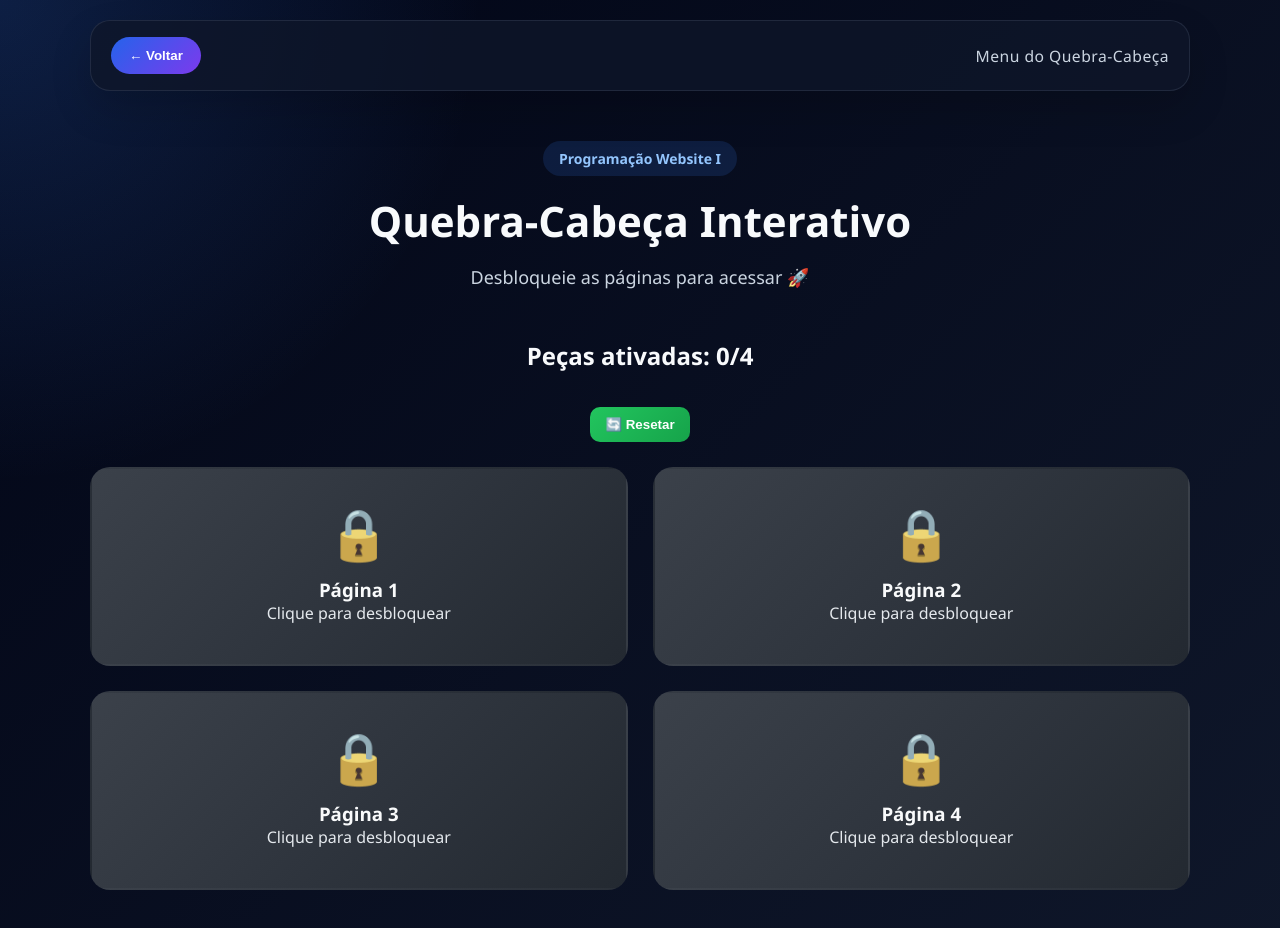
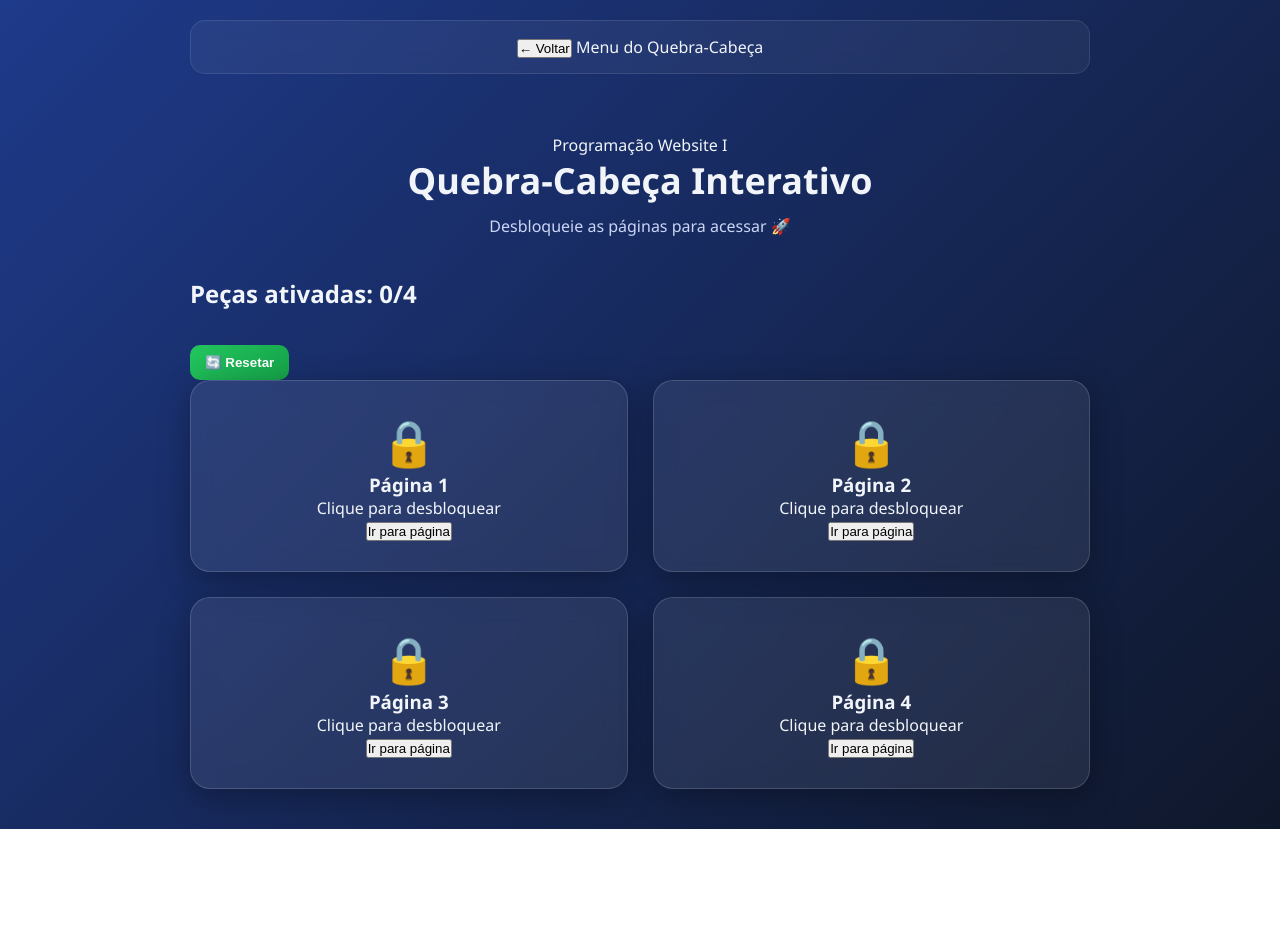
Before and after one commit to murilo167/Melhoria-do-projeto, a plain HTML site: page index.html in a window 1280 px wide. After the commit the page ends 829 px from the top, so only its background shows below. Drawn offline with Linux system fonts and the light colour scheme.

Commit message:
add projeto

```diff
--- a/css/aula.css
+++ b/css/aula.css
@@ -42,7 +42,7 @@ body {
   transition: transform 0.2s ease;
 }
 
-..back-button:hover {
+.back-button:hover {
   transform: translateY(-1px);
 }
 
--- a/css/style.css
+++ b/css/style.css
@@ -8,94 +8,46 @@
 /* BODY */
 body {
   min-height: 100vh;
-  font-family: "Segoe UI", Tahoma, Geneva, Verdana, sans-serif;
-  background: radial-gradient(circle at top left, #1d4ed8, rgba(59, 130, 246, 0.20) 0%, transparent 30%), linear-gradient(135deg, #020617, #0f172a);
-  color: #f8fafc;
+  font-family: "Segoe UI", sans-serif;
+  background: linear-gradient(135deg, #1e3a8a, #0f172a);
+  color: #f1f5f9;
 }
 
-/* TOPBAR */
+/* TOPO */
 .topbar {
-  display: flex;
-  align-items: center;
-  justify-content: space-between;
-  gap: 14px;
   width: 90%;
-  max-width: 1100px;
-  margin: 20px auto 0;
-  padding: 16px 20px;
-  border-radius: 20px;
-  background: rgba(15, 23, 42, 0.78);
-  border: 1px solid rgba(148, 163, 184, 0.15);
-  box-shadow: 0 18px 40px rgba(0, 0, 0, 0.16);
-}
+  max-width: 900px;
+  margin: 20px auto;
+  padding: 15px;
+  text-align: center;
 
-.back-button {
-  display: inline-flex;
-  align-items: center;
-  justify-content: center;
-  gap: 8px;
-  padding: 11px 18px;
-  border: none;
-  border-radius: 999px;
-  background: linear-gradient(135deg, #2563eb, #7c3aed);
-  color: #ffffff;
-  font-weight: 700;
-  cursor: pointer;
-  transition: transform 0.2s ease, box-shadow 0.2s ease;
-}
-
-.back-button:hover {
-  transform: translateY(-1px);
-  box-shadow: 0 10px 22px rgba(37, 99, 235, 0.35);
-}
-
-.page-title {
-  font-size: 0.98rem;
-  color: #cbd5e1;
-  letter-spacing: 0.03em;
+  background: rgba(255, 255, 255, 0.05);
+  backdrop-filter: blur(10px);
+  border-radius: 15px;
+  border: 1px solid rgba(255,255,255,0.1);
 }
 
 /* CONTAINER */
 .container {
   width: 90%;
-  max-width: 1100px;
-  margin: 0 auto;
-  padding: 50px 0 80px;
+  max-width: 900px;
+  margin: auto;
+  padding: 40px 0;
 }
 
 /* HERO */
 .hero {
   text-align: center;
-  margin-bottom: 50px;
-}
-
-.tag {
-  display: inline-block;
-  padding: 8px 16px;
-  margin-bottom: 16px;
-  border-radius: 999px;
-  background-color: rgba(59, 130, 246, 0.15);
-  color: #93c5fd;
-  font-size: 14px;
-  font-weight: bold;
+  margin-bottom: 40px;
 }
 
 .hero h1 {
-  font-size: 42px;
-  margin-bottom: 16px;
+  font-size: 36px;
+  margin-bottom: 10px;
 }
 
 .descricao {
-  max-width: 650px;
-  margin: 0 auto;
-  color: #cbd5e1;
-  font-size: 18px;
-}
-
-/* CONTADOR */
-.contador-box {
-  text-align: center;
-  margin-bottom: 25px;
+  color: #cbd5f5;
 }
 
 /* GRID */
@@ -105,97 +57,48 @@ body {
   gap: 25px;
 }
 
-/* PEÇA */
+/* PEÇA (EFEITO VIDRO) */
 .peca {
   padding: 30px;
   border-radius: 20px;
   text-align: center;
   cursor: pointer;
   transition: 0.3s;
-  background: #334155;
-  border: 2px solid transparent;
+
+  background: rgba(255, 255, 255, 0.08);
+  backdrop-filter: blur(12px);
+  border: 1px solid rgba(255,255,255,0.15);
+
+  box-shadow: 0 8px 32px rgba(0,0,0,0.3);
 }
 
 /* HOVER */
 .peca:hover {
-  transform: scale(1.05);
-}
-
-/* BLOQUEADA */
-.bloqueada {
-  background: linear-gradient(135deg, #374151, #1f2937);
-  filter: grayscale(40%);
+  transform: translateY(-5px) scale(1.03);
+  background: rgba(255, 255, 255, 0.12);
 }
 
 /* ATIVA */
-.ativa {
-  filter: none;
-  transform: scale(1.03);
-  box-shadow: 0 15px 40px rgba(0,0,0,0.4);
-}
-
-/* CORES BONITAS */
-.peca:nth-child(1).ativa {
-  background: linear-gradient(135deg, #22c55e, #16a34a);
-}
-
-.peca:nth-child(2).ativa {
-  background: linear-gradient(135deg, #3b82f6, #2563eb);
-}
-
-.peca:nth-child(3).ativa {
-  background: linear-gradient(135deg, #f59e0b, #d97706);
-}
-
-.peca:nth-child(4).ativa {
-  background: linear-gradient(135deg, #ef4444, #dc2626);
+.peca.ativa {
+  background: rgba(34, 197, 94, 0.25);
+  border: 1px solid rgba(34,197,94,0.6);
+  box-shadow: 0 0 25px rgba(34,197,94,0.6);
 }
 
 /* ÍCONE */
 .icone {
-  font-size: 50px;
-  display: block;
+  font-size: 45px;
   margin-bottom: 10px;
 }
 
 /* TEXTO */
 .texto {
-  margin-bottom: 10px;
-  color: #e2e8f0;
-}
-
-/* BOTÃO */
-.btn-abrir {
-  margin-top: 15px;
-  padding: 10px 15px;
-  border: none;
-  border-radius: 10px;
-  background: linear-gradient(135deg, #2563eb, #7c3aed);
-  color: white;
-  font-weight: bold;
-  cursor: pointer;
-  display: none;
-  transition: 0.3s;
-}
-
-/* HOVER BOTÃO */
-.btn-abrir:hover {
-  transform: translateY(-2px);
-  box-shadow: 0 10px 20px rgba(37, 99, 235, 0.4);
-}
-
-/* MOSTRAR BOTÃO SÓ QUANDO ATIVA */
-.ativa .btn-abrir {
-  display: inline-block;
+  font-size: 16px;
 }
 
 /* RESPONSIVO */
-@media (max-width: 800px) {
+@media (max-width: 700px) {
   .grid-pecas {
     grid-template-columns: 1fr;
   }
-
-  .hero h1 {
-    font-size: 32px;
-  }
 }
```
